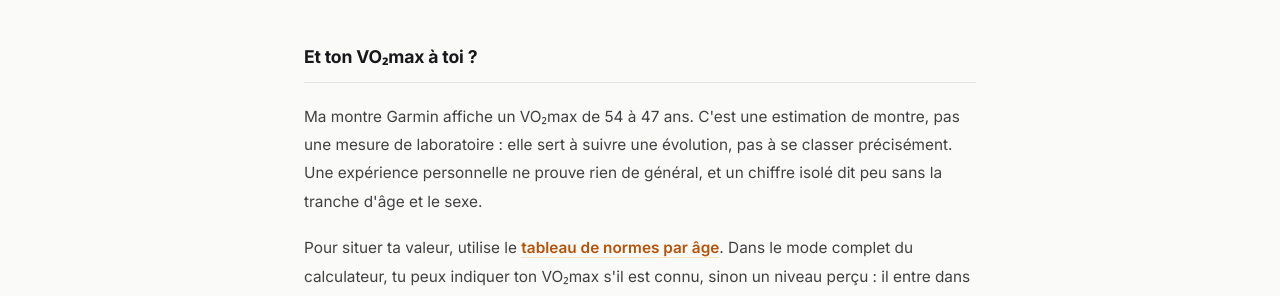
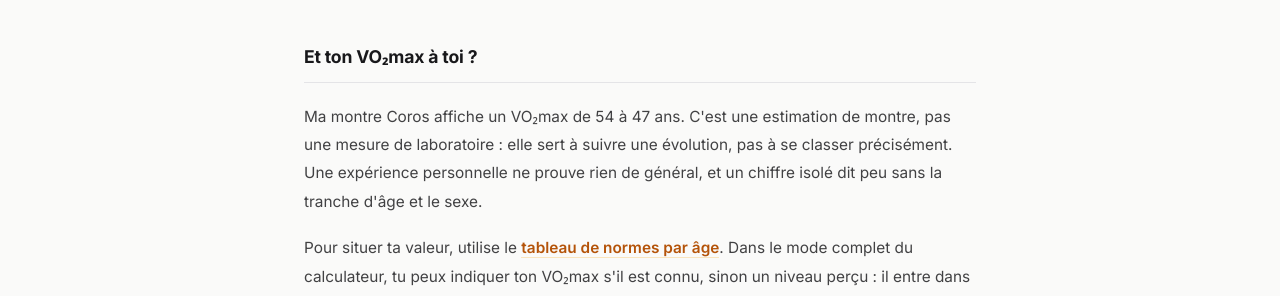
Before and after one commit to SebRunNature/memento-mori, a Jekyll site: the page built from blog/vo2max-longevite/index.html, in a window 1280 px wide and 900 px high, scrolled down 2194 px. Shown: the part 153-449 px from the top of the window. Built offline with Jekyll 4.4.1, drawn with Linux system fonts in a browser that asks for light colours.

Commit message:
VO₂max : la montre de Sébastien est une Coros, pas une Garmin
Co-Authored-By: Claude Sonnet 5.5 <noreply@anthropic.com>
Claude-Session: https://claude.ai/code/session_01CwhknXf2CiLqDihVyfTai6

```diff
--- a/_posts/2026-06-24-vo2max-selon-l-age-tableau-normes-et-comment-progresser.html
+++ b/_posts/2026-06-24-vo2max-selon-l-age-tableau-normes-et-comment-progresser.html
@@ -15,7 +15,7 @@ last_modified_at: 2026-10-12
   <h1>VO₂max selon l'âge — tableau de normes et comment progresser</h1>
   <div class="post-meta"><time datetime="2026-06-24">24 juin 2026</time> &nbsp;·&nbsp; Sébastien Salomon &nbsp;·&nbsp; 13 min de lecture</div>
 
-  <p>Ma montre Garmin affiche un VO₂max de 54. Pendant longtemps, je ne savais pas vraiment quoi en faire — c'est bien ? C'est excellent ? Est-ce que ça veut dire quelque chose pour ma santé à long terme, ou juste pour ma performance sur trail ? La réponse m'a surpris : c'est probablement le marqueur biologique individuel le plus important que tu puisses suivre — bien au-delà de la performance sportive.</p>
+  <p>Ma montre Coros affiche un VO₂max de 54. Pendant longtemps, je ne savais pas vraiment quoi en faire — c'est bien ? C'est excellent ? Est-ce que ça veut dire quelque chose pour ma santé à long terme, ou juste pour ma performance sur trail ? La réponse m'a surpris : c'est probablement le marqueur biologique individuel le plus important que tu puisses suivre — bien au-delà de la performance sportive.</p>
 
   <p>Mais un chiffre brut ne dit rien sans contexte. Un VO₂max de 42 ml/kg/min est excellent pour un homme de 60 ans et insuffisant pour une femme de 25 ans. Ce qui compte, c'est ta position dans les normes de ta cohorte — et la trajectoire dans le temps.</p>
 
--- a/blog/vo2max-longevite/index.html
+++ b/blog/vo2max-longevite/index.html
@@ -199,7 +199,7 @@ last_modified_at: 2026-11-11
 <!-- TON CAS -->
 <h2 class="ap-section-title">Et ton VO₂max à toi ?</h2>
 
-<p class="prose">Ma montre Garmin affiche un VO₂max de 54 à 47 ans. C'est une estimation de montre, pas une mesure de laboratoire : elle sert à suivre une évolution, pas à se classer précisément. Une expérience personnelle ne prouve rien de général, et un chiffre isolé dit peu sans la tranche d'âge et le sexe.</p>
+<p class="prose">Ma montre Coros affiche un VO₂max de 54 à 47 ans. C'est une estimation de montre, pas une mesure de laboratoire : elle sert à suivre une évolution, pas à se classer précisément. Une expérience personnelle ne prouve rien de général, et un chiffre isolé dit peu sans la tranche d'âge et le sexe.</p>
 
 <p class="prose">Pour situer ta valeur, utilise le <a href="/blog/2026/06/24/vo2max-selon-l-age-tableau-normes-et-comment-progresser/" class="internal-link">tableau de normes par âge</a>. Dans le mode complet du calculateur, tu peux indiquer ton VO₂max s'il est connu, sinon un niveau perçu : il entre dans l'estimation d'âge biologique avec le reste de tes réponses. La méthode est décrite sur la page <a href="/methodologie/" class="internal-link">Méthodologie</a>. Pour le lien avec les marqueurs sanguins, voir <a href="/blog/phenoage-algorithme-age-biologique/" class="internal-link">PhenoAge</a> et <a href="/blog/biomarqueurs-age-biologique/" class="internal-link">les 9 biomarqueurs de l'âge biologique</a>.</p>
 
```
